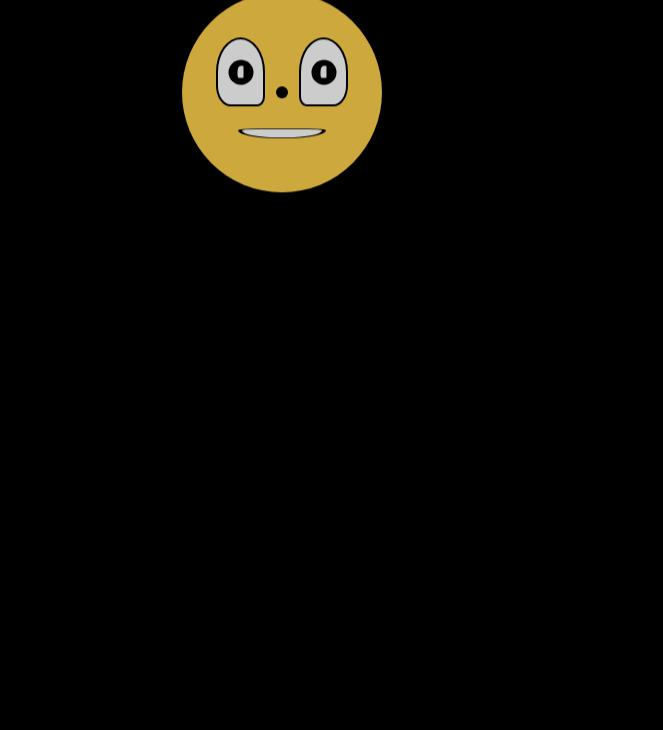
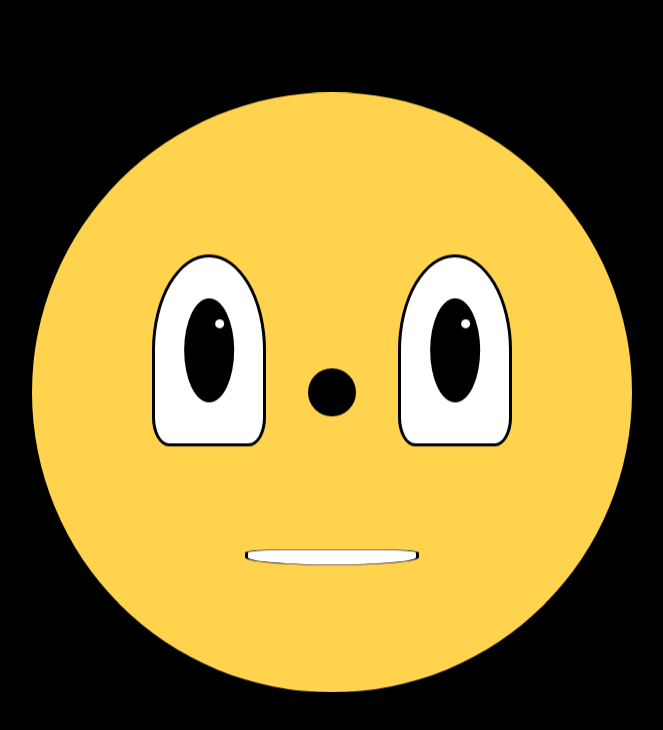
Before and after one commit to johnflottmeyer/missminutes, a plain HTML site: page index.html in a window 1280 px wide. Shown: the whole page, without its empty margins (308-971 px from the left). Drawn offline with Linux system fonts and the light colour scheme.

Commit message:
made attributes percents so size can scale

```diff
--- a/index.html
+++ b/index.html
@@ -11,13 +11,14 @@
 <div id="character">
 	<div class="face">
 		<div class="eyes">
-    			<div class="eye">
-      				<div class="pupil"><div class="shine"></div></div>
-    			</div>
-    			<div class="eye righteye">
+			<div class="eye">
+				<div class="eyelash"></div>
 				<div class="pupil"><div class="shine"></div></div>
-
-    			</div>
+			</div>
+			<div class="eye righteye">
+				<div class="eyelash"></div>
+				<div class="pupil"><div class="shine"></div></div>
+			</div>
  		 </div>
 		<div id="nose"></div>
   		<div id="mouth"></div>
--- a/styles.css
+++ b/styles.css
@@ -1,138 +1,205 @@
+/* ==========================
+   PAGE
+========================== */
+
 body {
     margin: 0;
     background: black;
     overflow: hidden;
 
     display: flex;
+    justify-content: center;
     align-items: center;
-  justify-content: center;
+
+    width: 100vw;
+    height: 100vh;
 }
 
-/* CHARACTER CONTAINER */
+/* ==========================
+   CHARACTER
+========================== */
+
 #character {
     position: relative;
-  width: 300px;
-  height: 300px;
-	opacity: .8;
+
+    width: min(85vw, 600px);
+    aspect-ratio: 1;
+
     animation: float 3s ease-in-out infinite;
 }
 
-/* FLOAT MOTION */
 @keyframes float {
-  0%   { transform: translateY(0px); }
+    0%   { transform: translateY(0); }
     50%  { transform: translateY(-10px); }
-  100% { transform: translateY(0px); }
+    100% { transform: translateY(0); }
 }
 
+/* ==========================
+   FACE
+========================== */
+
 .face {
-  width: 200px;
-  height: 200px;
+    align-items: center;
+    display:flex;
+
+    position: relative;
+
+    width: 100%;
+    height: 100%;
+ justify-content: center;
     background: #ffd34d;
     border-radius: 50%;
-  position: relative;
 }
 
-/* EYES */
+/* ==========================
+   EYES
+========================== */
+
 .eyes {
+    align-items: center;
+    display: flex;
+    height: 50%;
+    justify-content: space-between;
     position: absolute;
-  top: 45px;
-  width: 100%;
-  display: flex;
-  justify-content: space-evenly;
+    top: 18%;
+    width: 60%;
 }
 
 .eye {
-  width: 45px;
-  height: 65px;
+    position: relative;
+    height: 62%;
+    width: 30%;
+    aspect-ratio: 1 / 1.25;
+
     background: white;
-border: 2px solid #000;
-  border-radius: 50% 50% 15% 30%;
-  position: relative;
+    border: 3px solid black;
+
+    border-radius: 50% 50% 15% 15%;
     overflow: hidden;
 }
-.righteye{
-border-radius: 50% 50% 30% 15%;
+
+.righteye {
+    border-radius: 50% 50% `5% 15%;
 }
+.eyelash{
+  bac
+}
+/* ==========================
+   PUPILS
+========================== */
 
-/* pupil */
 .pupil {
-  width: 25px;
-  height: 25px;
+    position: absolute;
+    height: 56%;
+    width: 46%;
+    aspect-ratio: 1;
+
+    left: 50%;
+    top: 50%;
+
+    transform: translate(-50%, -50%);
+
     background: black;
     border-radius: 50%;
-  position: absolute;
-  top: 50%;
-  left: 50%;
-  transform: translate(-50%, -50%);
-z-index:80;
-}
-
-#nose {
-  width: 12px;
-  height: 12px;
-  background: black;
-  border-radius: 50%;
-  position: absolute;
-  top: 50%;
-  left: 50%;
-  transform: translate(-50%, -50%);
-z-index:80;
+    z-index: 20;
 }
 
 .shine {
-  width: 6px;
-  height: 12px;
+    position: absolute;
+
+    width: 18%;
+    aspect-ratio: 1;
+
     background: white;
-  border-radius: 50% 10% 10% 30%;
-  position: relative;
+    border-radius: 50%;
+
+    top: 20%;
+    right: 20%;
+
+    z-index: 25;
+}
+
+/* ==========================
+   NOSE
+========================== */
+
+#nose {
+    position: absolute;
+
+    width: 8%;
+    aspect-ratio: 1;
+
+    left: 50%;
     top: 50%;
-  left: 50%;
+
     transform: translate(-50%, -50%);
 
-z-index:100;
-}
-.shine:before{
+    background: black;
+    border-radius: 50%;
 
+    z-index: 30;
 }
 
-/* BLINK ANIMATION */
+/* ==========================
+   MOUTH
+========================== */
+
+#mouth {
+    position: absolute;
+
+    left: 50%;
+    bottom: 16%;
+
+    width: 28%;
+    height: 12%;
+
+    transform: translateX(-50%) scaleY(.2);
+    transform-origin: center;
+
+    background: white;
+    border: 3px solid black;
+
+    border-radius: 20% 20% 50% 50%;
+
+    transition: transform .08s ease;
+}
+
+/* ==========================
+   BLINK
+========================== */
+
 .eye::after {
+
     content: "";
+
     position: absolute;
-  top: 0;
-  left: 0;
-  height: 100%;
-  width: 100%;
+
+    inset: 0;
+
     background: #ffd34d;
+
     transform: scaleY(0);
     transform-origin: top;
-z-index:80;
+
+    z-index: 40;
 }
 
 .eye.blink::after {
-  animation: blink 0.15s ease-in-out;
+    animation: blink .15s ease-in-out;
 }
 
 @keyframes blink {
-  0%   { transform: scaleY(0); }
-  50%  { transform: scaleY(1); }
-  100% { transform: scaleY(0); }
+
+    0% {
+        transform: scaleY(0);
     }
 
-#mouth {
-  position: absolute;
-  bottom: 35px;
-  left: 50%;
+    50% {
+        transform: scaleY(1);
+    }
 
-  width: 80px;
-  height: 40px;
+    100% {
+        transform: scaleY(0);
+    }
 
-  background: #FFF;
-border: 4px solid #000;
-  border-radius: 20% 20% 40px 40px;
-
-  transform: translateX(-50%) scaleY(0.2);
-  transform-origin: center;
-
-  transition: transform 0.08s ease;
 }
```
Lines whose indentation alone changed are shown as unchanged.
